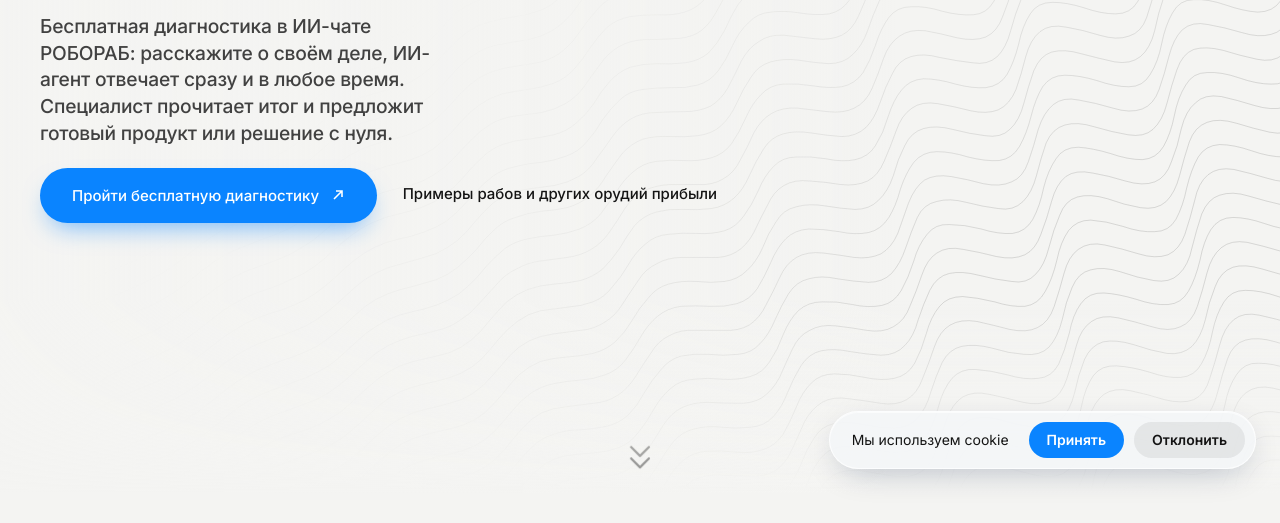
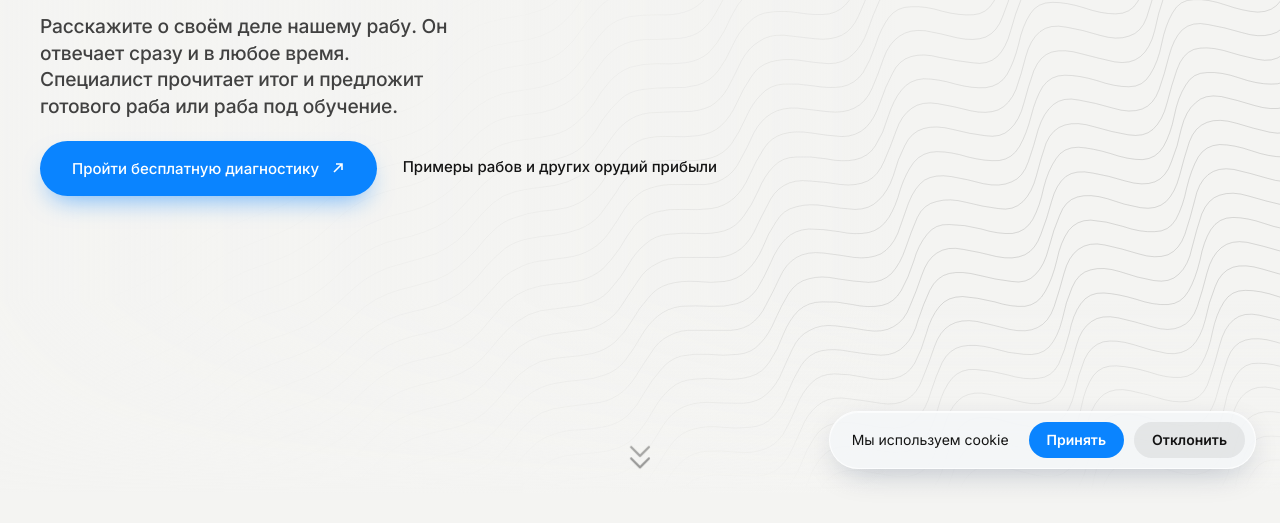
Before and after one commit to doroveevdanila44-sketch/RoborabSite, a plain HTML site: page dist/index.html in a window 1280 px wide. Shown: the part 307-830 px from the top of the page. Drawn offline with Linux system fonts and the light colour scheme.

Commit message:
Обновить приглашение в чат на первом экране

```diff
--- a/dist/index.html
+++ b/dist/index.html
@@ -44,7 +44,7 @@
           <span class="ln">и выглядеть</span>
           <span class="ln">лучше.</span>
         </h1>
-        <p class="hsub">Бесплатная диагностика в ИИ-чате РОБОРАБ: расскажите о своём деле, ИИ-агент отвечает сразу и в любое время. Специалист прочитает итог и предложит готовый продукт или решение с нуля.</p>
+        <p class="hsub">Расскажите о своём деле нашему рабу. Он отвечает сразу и в любое время. Специалист прочитает итог и предложит готового раба или раба под обучение.</p>
         <div class="hcta">
           <a class="btn" href="https://roborab-app.vercel.app/?lang=ru">Пройти бесплатную диагностику <svg viewBox="0 0 14 14" aria-hidden="true"><path d="M3 11 11 3M5 3h6v6"/></svg></a>
           <a class="lnk" href="#cases">Примеры рабов и других орудий прибыли</a>
```
Also changed, not shown: src/pieces/body.html (+1 -1 lines).
